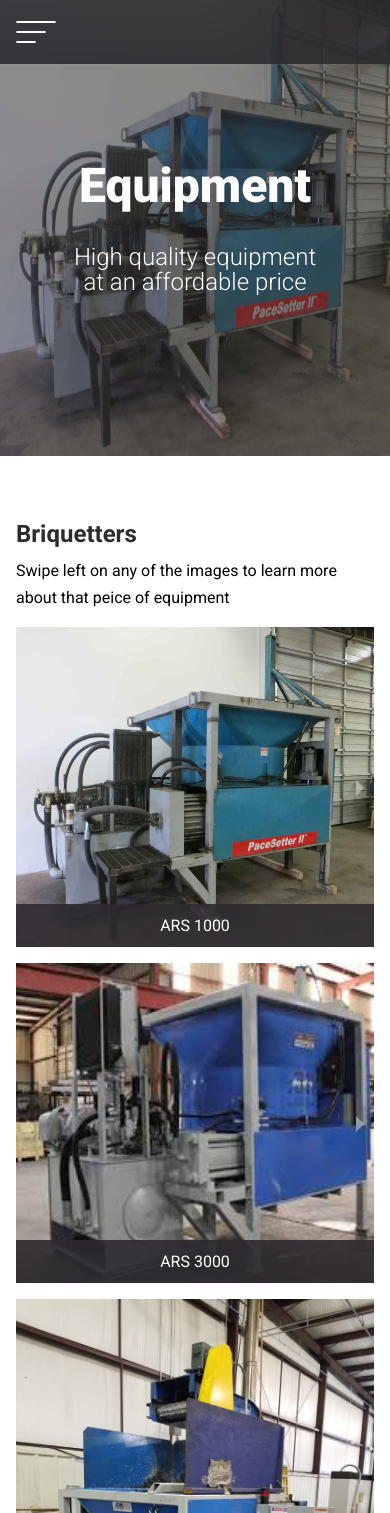
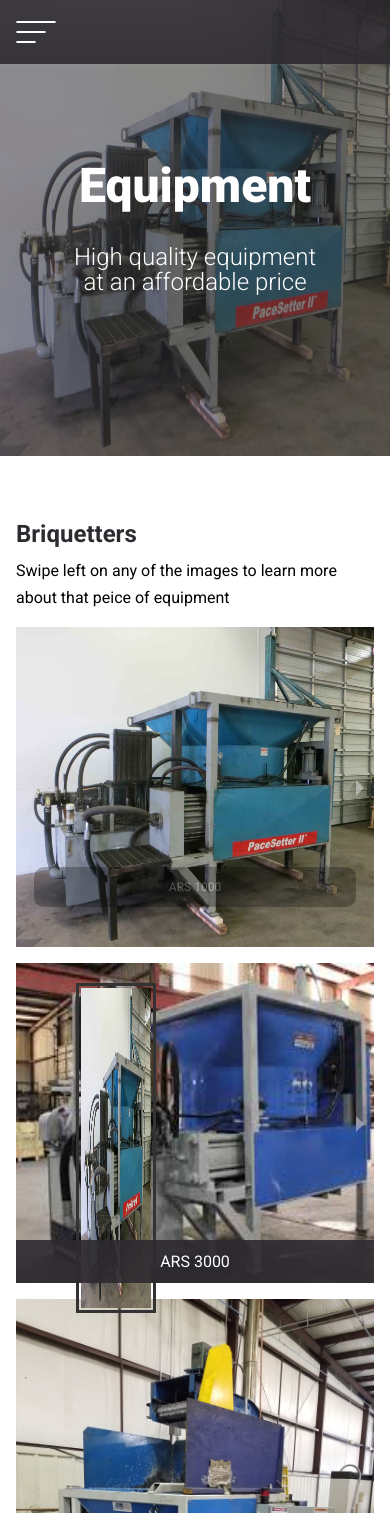
Before and after one commit to MitchellWilson01/aspen-rentals, a React (Create React App) app: page /equipment in a window 390 px wide. Shown: the top 1513 px of the page. Built offline with nearby package versions, Linux system fonts and the light colour scheme.

Commit message:
attempt at fixing autoplay issue on mobile

```diff
--- a/src/components/Briquetters/Briquetters.js
+++ b/src/components/Briquetters/Briquetters.js
@@ -1,6 +1,7 @@
 import React from 'react';
 import './Briquetters.scss';
 import { Carousel } from 'react-responsive-carousel';
+import ARS1000 from '../../images/ARS1000.jpg';
 import "react-responsive-carousel/lib/styles/carousel.min.css";
 
 const Briquetters = () => {
@@ -8,9 +9,11 @@ const Briquetters = () => {
         <div className="briquetters">
             <h2>Briquetters</h2>
             <p>Swipe left on any of the images to learn more about that peice of equipment</p>
-                <Carousel className="card card-1" showIndicators={false} showStatus={false} autoPlay={false} infiniteLoop={false}>
-                    <div className="image">
-                        <p>ARS 1000</p>
+                <Carousel className="card card-1" showIndicators={false} showStatus={false} autoPlay={false}>
+                    <div>
+                    <img src={ARS1000}>
+                    </img>
+                    <p className="legend">ARS 1000</p>
                     </div>
                     <div className="description">
                         <p>
--- a/src/components/Briquetters/Briquetters.scss
+++ b/src/components/Briquetters/Briquetters.scss
@@ -17,7 +17,7 @@
         background-size: 100% 100%;
         height: 20rem;
 
-        .image {
+        img, .image {
             height: 20rem;
             position: relative;
 
@@ -41,7 +41,7 @@
     }
 
     .card-1 {
-        background-image: url('../../images/ARS1000.jpg');
+        //background-image: url('../../images/ARS1000.jpg');
     }
 
     .card-2 {
```
